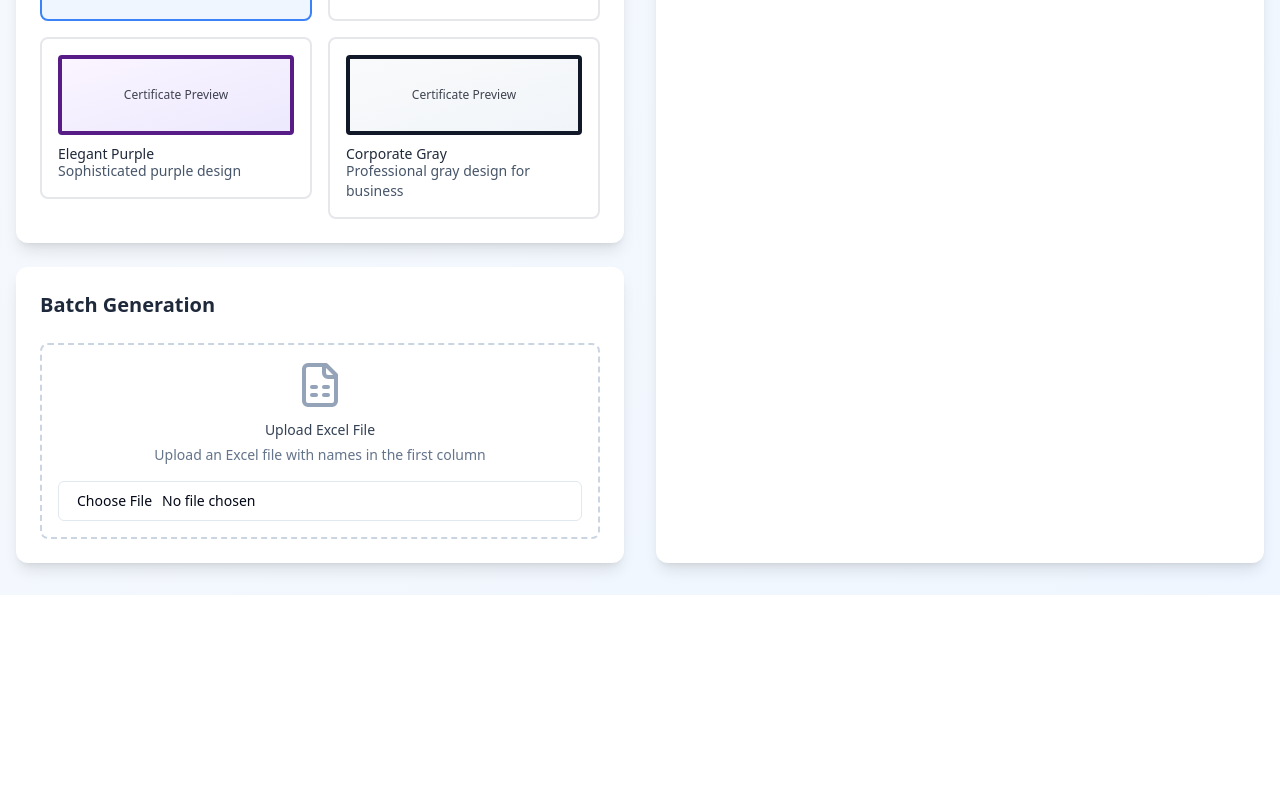
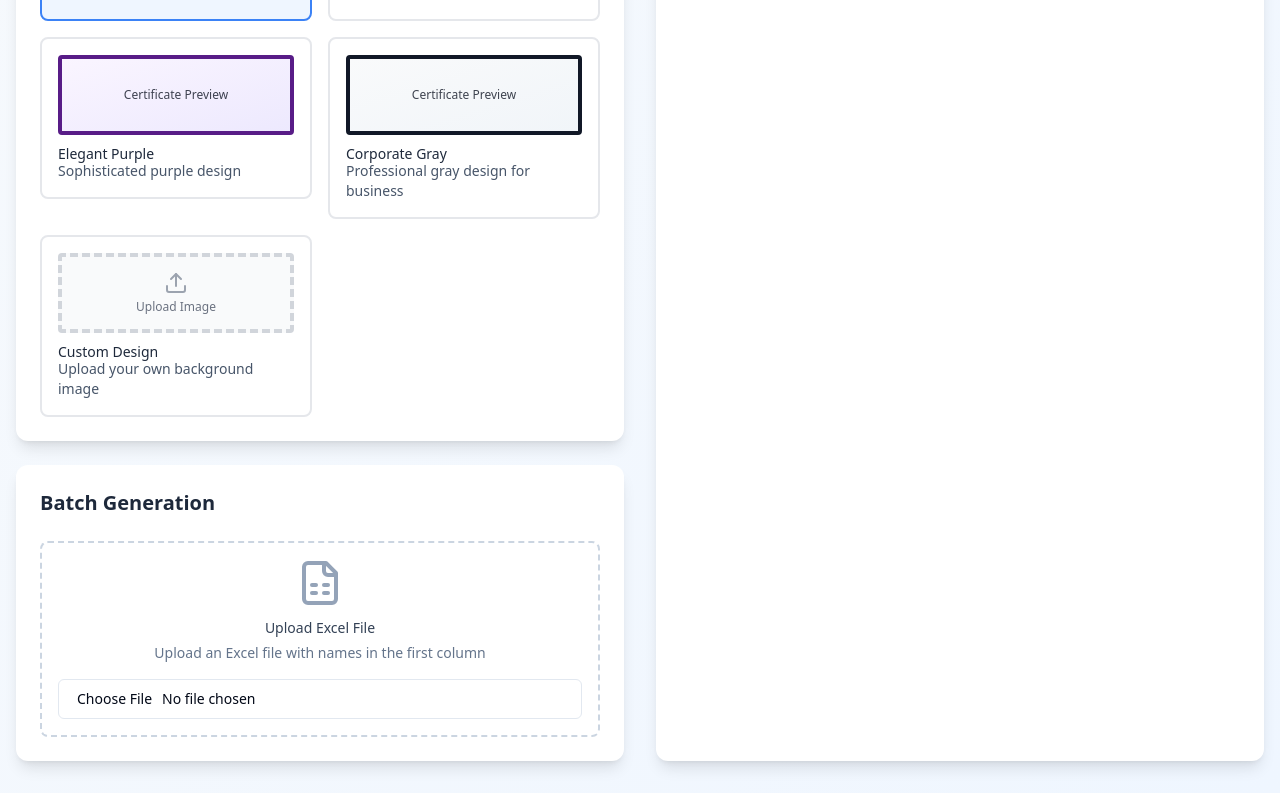
Before and after one commit to mujamnut/paper-trail-certs, a React (Vite) app: page / in a window 1280 px wide. Shown: the part 958-1751 px from the top of the page. Before the commit the page ends 1553 px from the top, so only its background shows below. Built offline with nearby package versions, Linux system fonts and the light colour scheme.

Commit message:
Add custom design upload option
Adds functionality for users to upload their own certificate designs.

```diff
--- a/src/components/BatchCertificates.tsx
+++ b/src/components/BatchCertificates.tsx
@@ -10,10 +10,17 @@ interface BatchCertificatesProps {
   names: string[];
   baseData: CertificateData;
   design: CertificateDesign;
+  customBackgroundUrl?: string;
   onClear: () => void;
 }
 
-const BatchCertificates: React.FC<BatchCertificatesProps> = ({ names, baseData, design, onClear }) => {
+const BatchCertificates: React.FC<BatchCertificatesProps> = ({
+  names,
+  baseData,
+  design,
+  customBackgroundUrl,
+  onClear
+}) => {
   const [currentIndex, setCurrentIndex] = useState(0);
 
   const currentCertificateData: CertificateData = {
@@ -76,7 +83,11 @@ const BatchCertificates: React.FC<BatchCertificatesProps> = ({ names, baseData,
         </div>
       </div>
 
-      <CertificatePreview data={currentCertificateData} design={design} />
+      <CertificatePreview
+        data={currentCertificateData}
+        design={design}
+        customBackgroundUrl={customBackgroundUrl}
+      />
     </div>
   );
 };
--- a/src/components/CertificateDesigns.tsx
+++ b/src/components/CertificateDesigns.tsx
@@ -1,13 +1,17 @@
 
-import React from 'react';
+import React, { useState } from 'react';
 import { RadioGroup, RadioGroupItem } from '@/components/ui/radio-group';
 import { Label } from '@/components/ui/label';
+import { Input } from '@/components/ui/input';
+import { Upload } from 'lucide-react';
 
-export type CertificateDesign = 'classic' | 'modern' | 'elegant' | 'corporate';
+export type CertificateDesign = 'classic' | 'modern' | 'elegant' | 'corporate' | 'custom';
 
 interface CertificateDesignsProps {
   selectedDesign: CertificateDesign;
   onDesignChange: (design: CertificateDesign) => void;
+  customBackgroundUrl?: string;
+  onCustomBackgroundUpload: (url: string) => void;
 }
 
 const designs = [
@@ -37,7 +41,47 @@ const designs = [
   }
 ];
 
-const CertificateDesigns: React.FC<CertificateDesignsProps> = ({ selectedDesign, onDesignChange }) => {
+const CertificateDesigns: React.FC<CertificateDesignsProps> = ({
+  selectedDesign,
+  onDesignChange,
+  customBackgroundUrl,
+  onCustomBackgroundUpload
+}) => {
+  const [isDragging, setIsDragging] = useState(false);
+
+  const handleFileUpload = (file: File) => {
+    if (file && file.type.startsWith('image/')) {
+      const url = URL.createObjectURL(file);
+      onCustomBackgroundUpload(url);
+      onDesignChange('custom');
+    }
+  };
+
+  const handleInputChange = (event: React.ChangeEvent<HTMLInputElement>) => {
+    const file = event.target.files?.[0];
+    if (file) {
+      handleFileUpload(file);
+    }
+  };
+
+  const handleDrop = (event: React.DragEvent) => {
+    event.preventDefault();
+    setIsDragging(false);
+    const file = event.dataTransfer.files[0];
+    if (file) {
+      handleFileUpload(file);
+    }
+  };
+
+  const handleDragOver = (event: React.DragEvent) => {
+    event.preventDefault();
+    setIsDragging(true);
+  };
+
+  const handleDragLeave = () => {
+    setIsDragging(false);
+  };
+
   return (
     <div className="space-y-4">
       <h3 className="text-lg font-medium text-slate-800">Choose Certificate Design</h3>
@@ -70,6 +114,57 @@ const CertificateDesigns: React.FC<CertificateDesignsProps> = ({ selectedDesign,
               </Label>
             </div>
           ))}
+
+          {/* Custom Design Upload Option */}
+          <div className="relative">
+            <RadioGroupItem
+              value="custom"
+              id="custom"
+              className="sr-only"
+            />
+            <Label
+              htmlFor="custom"
+              className={`block cursor-pointer rounded-lg border-2 p-4 transition-all ${
+                selectedDesign === 'custom'
+                  ? 'border-blue-500 bg-blue-50'
+                  : 'border-gray-200 hover:border-gray-300'
+              }`}
+            >
+              <div className="space-y-3">
+                <div
+                  className={`h-20 w-full rounded border-4 border-dashed flex items-center justify-center transition-colors ${
+                    isDragging ? 'border-blue-400 bg-blue-50' : 'border-gray-300'
+                  } ${customBackgroundUrl ? 'bg-cover bg-center' : 'bg-gray-50'}`}
+                  style={customBackgroundUrl ? { backgroundImage: `url(${customBackgroundUrl})` } : {}}
+                  onDrop={handleDrop}
+                  onDragOver={handleDragOver}
+                  onDragLeave={handleDragLeave}
+                >
+                  {!customBackgroundUrl && (
+                    <div className="text-center">
+                      <Upload className="h-6 w-6 mx-auto text-gray-400 mb-1" />
+                      <div className="text-xs font-medium text-gray-500">Upload Image</div>
+                    </div>
+                  )}
+                  {customBackgroundUrl && (
+                    <div className="text-xs font-medium bg-black bg-opacity-50 text-white px-2 py-1 rounded">
+                      Custom Design
+                    </div>
+                  )}
+                </div>
+                <div>
+                  <div className="font-medium text-slate-800">Custom Design</div>
+                  <div className="text-sm text-slate-600">Upload your own background image</div>
+                </div>
+              </div>
+            </Label>
+            <Input
+              type="file"
+              accept="image/*"
+              onChange={handleInputChange}
+              className="absolute inset-0 opacity-0 cursor-pointer"
+            />
+          </div>
         </div>
       </RadioGroup>
     </div>
--- a/src/components/CertificatePreview.tsx
+++ b/src/components/CertificatePreview.tsx
@@ -9,9 +9,10 @@ import { toast } from '@/hooks/use-toast';
 interface CertificatePreviewProps {
   data: CertificateData;
   design: CertificateDesign;
+  customBackgroundUrl?: string;
 }
 
-const CertificatePreview: React.FC<CertificatePreviewProps> = ({ data, design }) => {
+const CertificatePreview: React.FC<CertificatePreviewProps> = ({ data, design, customBackgroundUrl }) => {
   const certificateRef = useRef<HTMLDivElement>(null);
 
   const formatDate = (dateString: string) => {
@@ -42,6 +43,17 @@ const CertificatePreview: React.FC<CertificatePreviewProps> = ({ data, design })
   };
 
   const getDesignClasses = () => {
+    if (design === 'custom') {
+      return {
+        background: customBackgroundUrl ? '' : 'bg-gradient-to-br from-gray-50 to-slate-100',
+        border: 'border-gray-900',
+        title: 'text-gray-900',
+        name: 'text-gray-900 border-gray-400',
+        course: 'text-gray-800',
+        seal: 'bg-gray-900'
+      };
+    }
+
     switch (design) {
       case 'classic':
         return {
@@ -93,13 +105,22 @@ const CertificatePreview: React.FC<CertificatePreviewProps> = ({ data, design })
 
   const designClasses = getDesignClasses();
 
+  const certificateStyle = design === 'custom' && customBackgroundUrl
+    ? {
+        backgroundImage: `url(${customBackgroundUrl})`,
+        backgroundSize: 'cover',
+        backgroundPosition: 'center',
+        backgroundRepeat: 'no-repeat'
+      }
+    : {};
+
   return (
     <div className="space-y-4">
       {/* Certificate */}
       <div
         ref={certificateRef}
         className={`${designClasses.background} border-8 ${designClasses.border} p-8 aspect-[4/3] flex flex-col justify-center items-center text-center relative overflow-hidden`}
-        style={{ minHeight: '400px' }}
+        style={{ minHeight: '400px', ...certificateStyle }}
       >
         {/* Decorative corner elements */}
         <div className="absolute top-4 left-4 w-12 h-12 border-t-4 border-l-4 border-gold-500"></div>
@@ -108,7 +129,7 @@ const CertificatePreview: React.FC<CertificatePreviewProps> = ({ data, design })
         <div className="absolute bottom-4 right-4 w-12 h-12 border-b-4 border-r-4 border-gold-500"></div>
 
         {/* Certificate Content */}
-        <div className="space-y-6 max-w-md">
+        <div className={`space-y-6 max-w-md ${design === 'custom' ? 'bg-white bg-opacity-90 p-6 rounded-lg' : ''}`}>
           <h1 className={`text-4xl font-serif font-bold ${designClasses.title} mb-4`}>
             Certificate of Completion
           </h1>
--- a/src/pages/Index.tsx
+++ b/src/pages/Index.tsx
@@ -25,6 +25,7 @@ const Index = () => {
 
   const [batchNames, setBatchNames] = useState<string[]>([]);
   const [selectedDesign, setSelectedDesign] = useState<CertificateDesign>('classic');
+  const [customBackgroundUrl, setCustomBackgroundUrl] = useState<string>('');
 
   const handleNamesExtracted = (names: string[]) => {
     setBatchNames(names);
@@ -32,6 +33,10 @@ const Index = () => {
 
   const clearBatch = () => {
     setBatchNames([]);
+  };
+
+  const handleCustomBackgroundUpload = (url: string) => {
+    setCustomBackgroundUrl(url);
   };
 
   return (
@@ -62,6 +67,8 @@ const Index = () => {
               <CertificateDesigns
                 selectedDesign={selectedDesign}
                 onDesignChange={setSelectedDesign}
+                customBackgroundUrl={customBackgroundUrl}
+                onCustomBackgroundUpload={handleCustomBackgroundUpload}
               />
             </div>
 
@@ -80,10 +87,15 @@ const Index = () => {
                 names={batchNames}
                 baseData={certificateData}
                 design={selectedDesign}
+                customBackgroundUrl={customBackgroundUrl}
                 onClear={clearBatch}
               />
             ) : (
-              <CertificatePreview data={certificateData} design={selectedDesign} />
+              <CertificatePreview
+                data={certificateData}
+                design={selectedDesign}
+                customBackgroundUrl={customBackgroundUrl}
+              />
             )}
           </div>
         </div>
```
